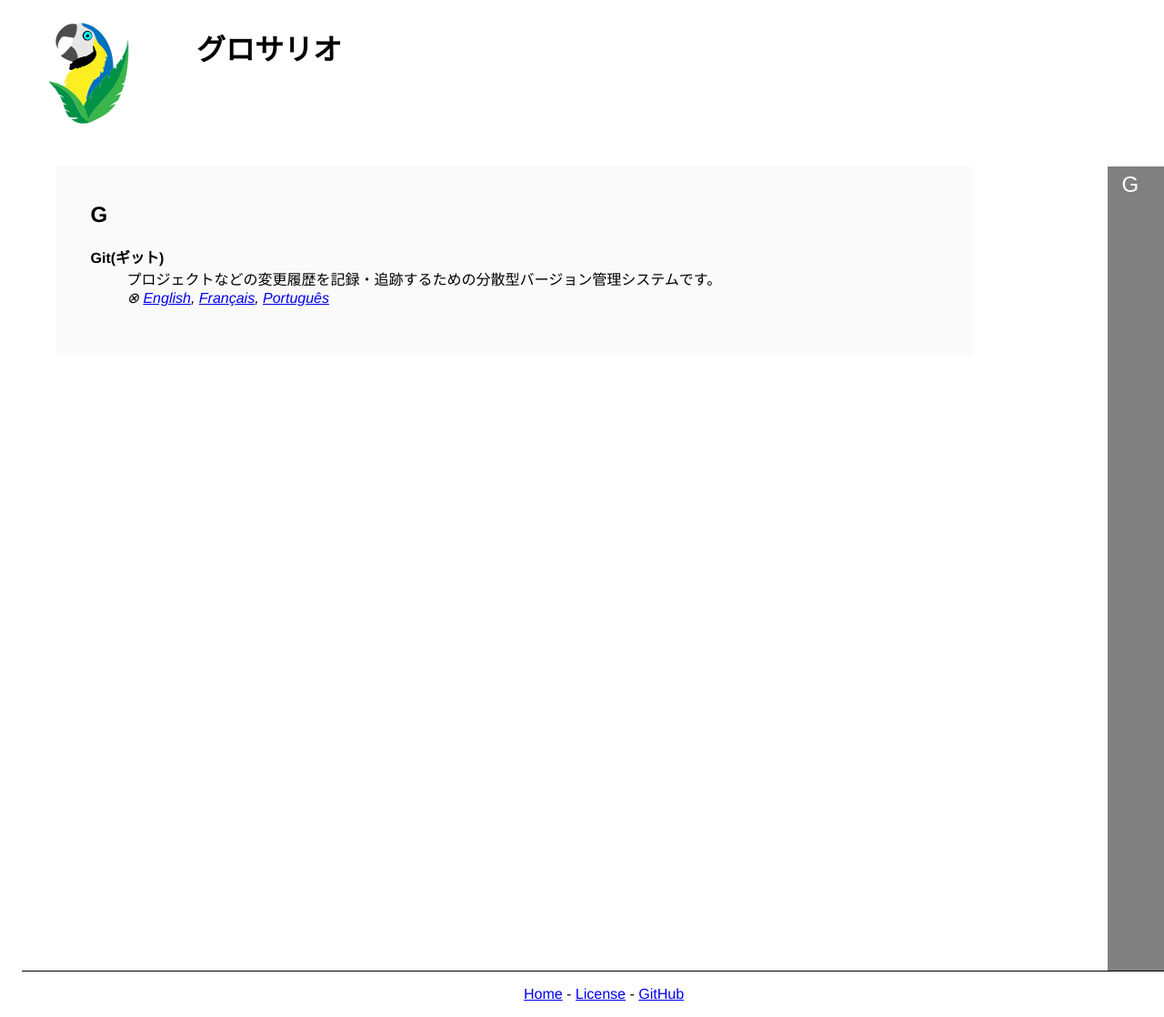
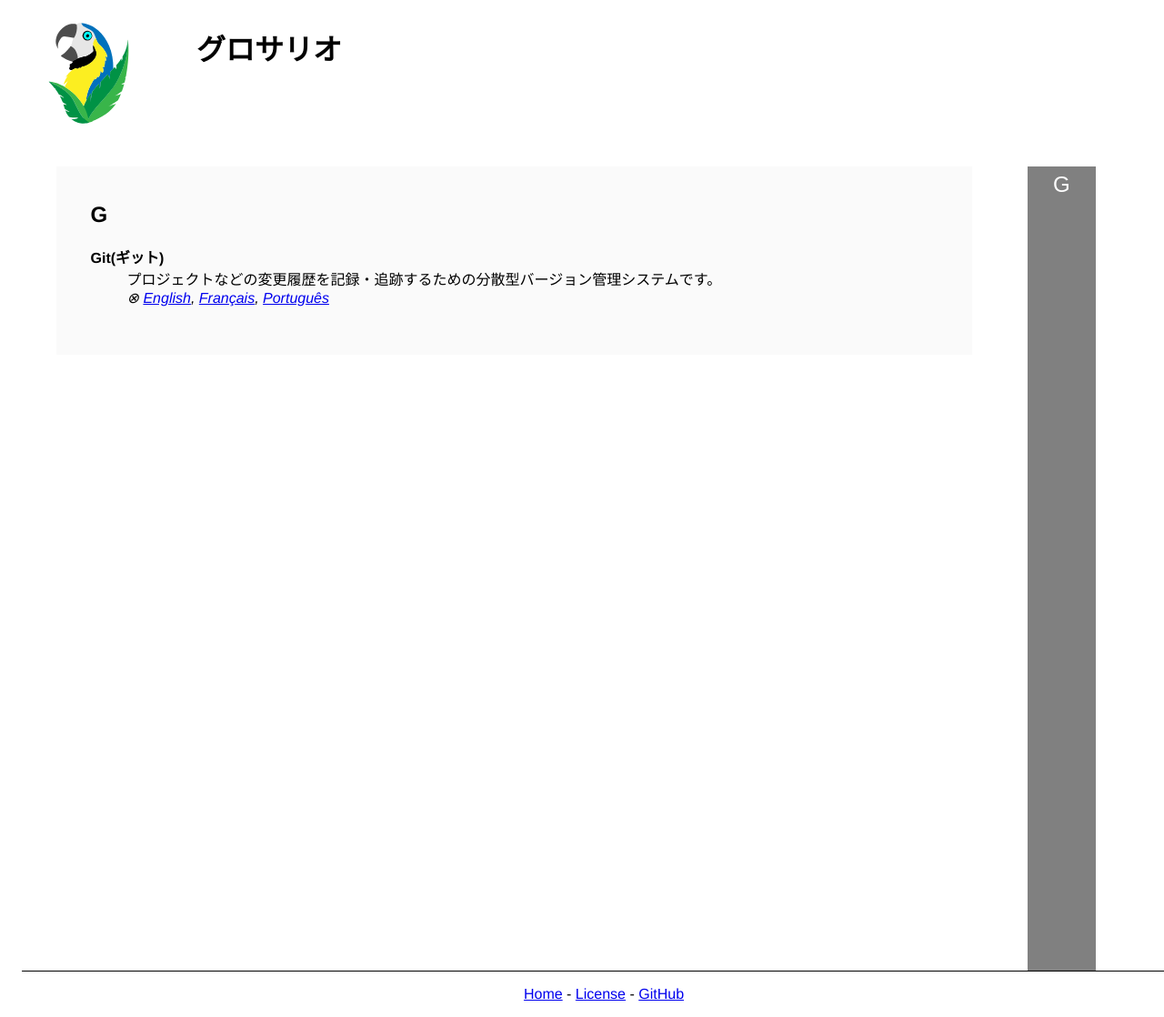
Before and after one commit to carpentries/glosario, a Jekyll site: the page built from ja.md, in a window 1280 px wide. Shown: the whole page at 91% size. Built offline with Jekyll 4.4.1, drawn with Linux system fonts in a browser that asks for light colours.

Commit message:
Made side bar and html formatting mobile friendly

```diff
--- a/_layouts/glossary-ltr.html
+++ b/_layouts/glossary-ltr.html
@@ -3,10 +3,10 @@
 <html xmlns="http://www.w3.org/1999/xhtml" lang="en">
 <head>
     <title>{{site.title}}</title>
-    <link href="{{ '/static/site.css' | relative_url }}" rel="stylesheet" type="text/css">
+    <link href="{{ '/static/site.css' | relative_url }}" rel="stylesheet" type="text/css" />
     <link rel="stylesheet" type="text/css" href="{{site.baseurl}}/assets/css/glossary.css" />
     <link rel="stylesheet" type="text/css" href="{{ relative_root_path }}/assets/css/glossary.css" />
-    <meta name="viewport" content="width=device-width, initial-scale=1.0">
+    <meta name="viewport" content="width=device-width, initial-scale=1.0"/>
 </head>
 <body style="width: 100%">
 <main>
@@ -17,19 +17,13 @@
             <section id="main-content-ltr">
                 {% include glossary.html headings = headings %}
             </section>
-            <aside class="sticky-ltr"
-                   style="padding:0px">
+            <aside class="sticky-ltr">
                 {% assign char_arr = headings | split: '' %}
                 {% for char in char_arr %}
-                    <font color="white" size="5px" face="arial">
                         <a class="letter_links"
-                           style="padding-top: 0cm;
-                                  margin:10px 30% 10px 10%;
-                                  text-decoration: none"
                            href="#{{char}}">{{char}}</>
                         </a>
                         <br>
-                    </font>
                 {% endfor %}
             </aside>
         </div>
--- a/_layouts/glossary-rtl.html
+++ b/_layouts/glossary-rtl.html
@@ -49,9 +49,6 @@
                  {% for char in char_arr %}
                      <font color="white" size="5px" face="arial">
                          <a class="letter_links"
-                            style="padding-top: 0cm;
-                                   margin:10px 10% 10px 30%;
-                                   text-decoration: none"
                             href="#{{char}}">{{char}}</>
                          </a>
                          <br>
--- a/assets/css/glossary.scss
+++ b/assets/css/glossary.scss
@@ -1,81 +1,75 @@
 ---
 ---
+
 body {
     background-attachment: fixed;
     overflow: auto;
     overflow-x: hidden;
 }
 
-.sticky {
+/* For larger devices */
+@media screen and (min-width: 769px) {
+
+    .sticky-home,
+    .sticky-ltr,
+    .sticky-rtl {
         position: sticky;
+        z-index: 0;
         top: 0;
-  width: 900px;
-  height: 40px;
+        overflow-x: hidden;
+        height: 100%;
         background-color: grey;
         color: white;
         text-align: center;
         vertical-align: middle;
+        padding: 0px;
     }
 
     .sticky-home {
         float: right;
-  position: sticky;
-  z-index: 0;
         right: 0;
-  top: 0;
-  overflow: auto;
-  height: 100%;
         width: 20%;
-  background-color: grey;
-  color: white;
-  text-align: center;
-  vertical-align: middle;
     }
 
     .sticky-ltr {
         float: right;
-  position: sticky;
-  z-index: 0;
         right: 0;
-  top: 0;
-  overflow: auto;
-  height: 100%;
-  width: 5%;
-  background-color: grey;
-  color: white;
-  text-align: center;
-  vertical-align: middle;
+        width: 6%;
+        margin-right: 8%;
     }
 
     .sticky-rtl {
         float: left;
-  position: sticky;
-  z-index: 0;
         left: 0;
-  top: 0;
-  overflow: auto;
-  height: 100%;
-  width: 5%;
-  background-color: grey;
-  color: white;
-  text-align: center;
-  vertical-align: middle;
+        width: 6%;
+        margin-left: 8%;
+    }
+
+    aside a {display: block;
+        width: 100%;
+        height: 0px;
+        vertical-align: center;
+        margin-bottom: 0px;
     }
 
     .lang_links,
     .letter_links {
         font-family: Arial, Helvetica, sans-serif;
         text-align: center;
+        vertical-align: middle;
+        text-decoration: none;
+        padding-top: 0cm;
+        font-size: 24;
         color: white;
-  vertical-align: middle;
+        margin: 10px 0% 10px 0%;
     }
 
     .lang_links {
-  line-height: 60px;
+        line-height: 50px;
     }
 
     .letter_links {
-  line-height: 40px;
+        line-height: 20px;
     }
 
     #content-wrapper {
@@ -100,20 +94,18 @@
 
     #main-content-ltr {
         float: left;
-  width: 75%;
-  max-width: 100%;
     }
 
     #main-content-rtl {
         float: right;
-  width: 75%;
-  max-width: 80%;
         margin: 0cm;
     }
 
     #main-content-ltr,
     #main-content-rtl {
         padding: .5cm 1cm 1cm 1cm;
+        width: 75%;
+        max-width: 80%;
     }
 
     #main-content-home,
@@ -121,3 +113,102 @@
     #main-content-rtl {
         background-color: hsla(0, 0%, 98%, 85%);
     }
+}
+
+/* For mobile phones */
+@media only screen and (max-width: 768px) {
+
+    .sticky-home {
+        display: none
+    }
+
+    .sticky-ltr,
+    .sticky-rtl {
+        position: sticky;
+        z-index: 0;
+        top: 8;
+        overflow: auto;
+        overflow-x: hidden;
+        height: 110%;
+        width: 12%;
+        background-color: grey;
+        color: white;
+        text-align: center;
+        vertical-align: middle;
+        padding-bottom: 40px;
+    }
+
+    .sticky-ltr {
+        float: right;
+        right: 0;
+        bottom: 30px;
+        margin-right: 5%;
+    }
+
+    .sticky-rtl {
+        float: left;
+        left: 0;
+        margin-left: 5%;
+    }
+
+    .lang_links { }
+
+    .letter_links {
+        line-height: 60px;
+        margin: 10px 20% 10px 20%;
+        font-size: 35px;
+        color: white;
+        text-decoration: none;
+    }
+
+    #content-wrapper {
+        padding-top: 30px;
+        border-top: solid 1px #fff;
+    }
+
+    .clearfix:after {
+        display: block;
+        height: 0;
+        clear: both;
+        visibility: hidden;
+        content: '.';
+        margin: 10% 0% 10% 5%;
+        width: 50%;
+    }
+
+    #main-content-home {
+        float: left;
+        width: 70%;
+        max-width: 100%;
+        padding: 1cm 1cm 1cm 1cm;
+    }
+
+    #main-content-ltr {
+        float: left;
+        width: 65%;
+        max-width: 100%;
+        padding: 1cm 0cm 1cm 1cm;
+    }
+
+    #main-content-rtl {
+        float: right;
+        width: 65%;
+        max-width: 80%;
+        margin: 0cm;
+    }
+
+    #main-content-home,
+    #main-content-ltr,
+    #main-content-rtl {
+        background-color: hsla(0, 0%, 98%, 85%);
+    }
+
+       /* Style the hamburger menu */
+    .aside a.icon {
+        background: grey;
+        display: block;
+        position: sticky;
+        right: 0;
+        top: 0;
+    }
+}
--- a/static/site.css
+++ b/static/site.css
@@ -5,6 +5,7 @@
     font-size: 12pt;
 }
 
+@media screen and (min-width: 769px) {
 .left {
   float: left;
   width: 15%;
@@ -13,6 +14,19 @@
 .right {
   float: left;
   width: 55%;
+}
+}
+
+@media screen and (max-width: 768px) {
+.left {
+  float: left;
+  width: 25%;
+}
+
+.right {
+  float: left;
+  width: 35%;
+}
 }
 
 /* Clear floats after the columns */
```
Lines whose indentation alone changed are shown as unchanged.
